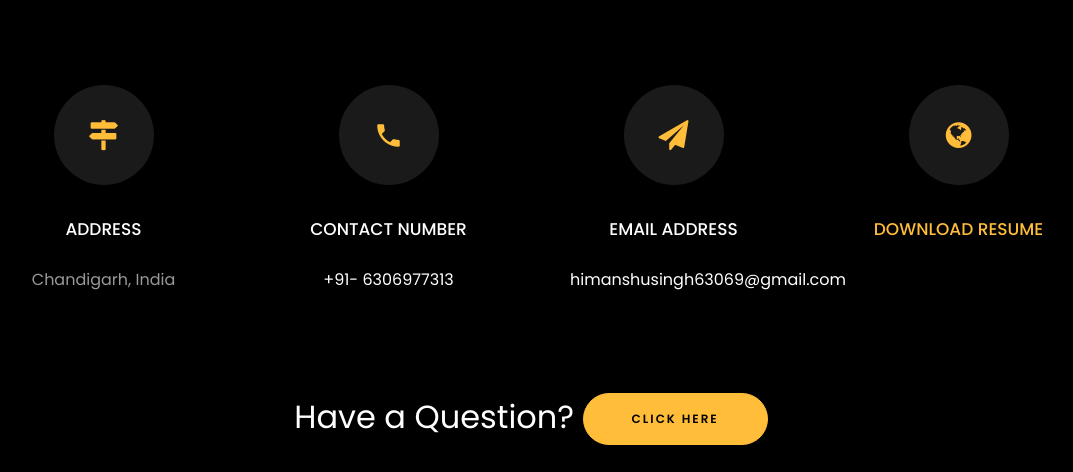
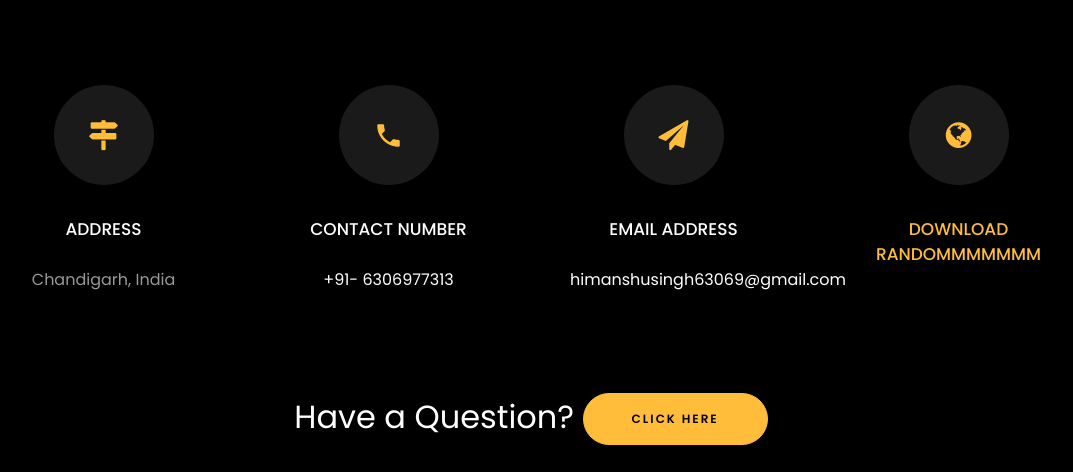
Before and after one commit to himanshu63867/Portfolio, a plain HTML site: page index.html in a window 1280 px wide. Shown: the part 5641-6113 px from the top of the page, without its empty margins (109-1182 px from the left). Drawn offline with Linux system fonts and the light colour scheme; files whose address does not match are found by name.

Commit message:
update 5

```diff
--- a/index.html
+++ b/index.html
@@ -580,7 +580,7 @@
           			<span class="icon-globe"></span>
           		</div>
           		<h3 class="mb-4">
-					<a href="images/HimanshuresumeN.pdf" download>Download Resume</a>
+					<a href="images/HimanshuresumeN.pdf" download>Download randommmmmmm</a>
 				  </h3>
 
 	          </div>
```
